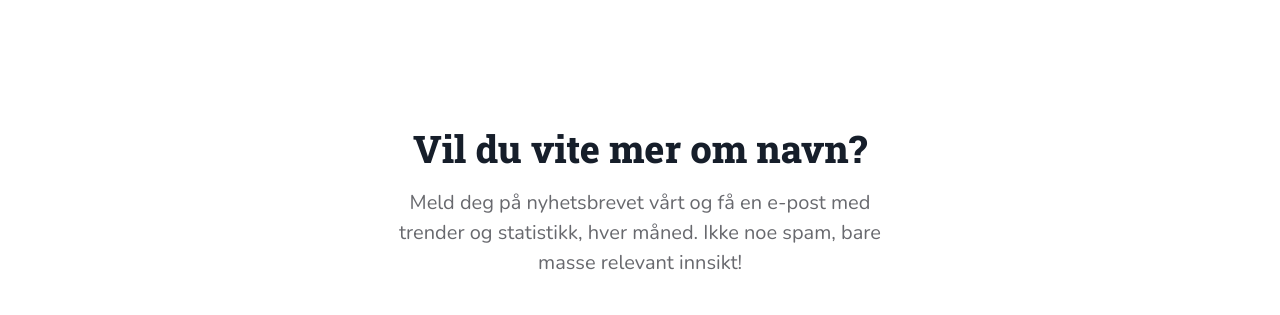
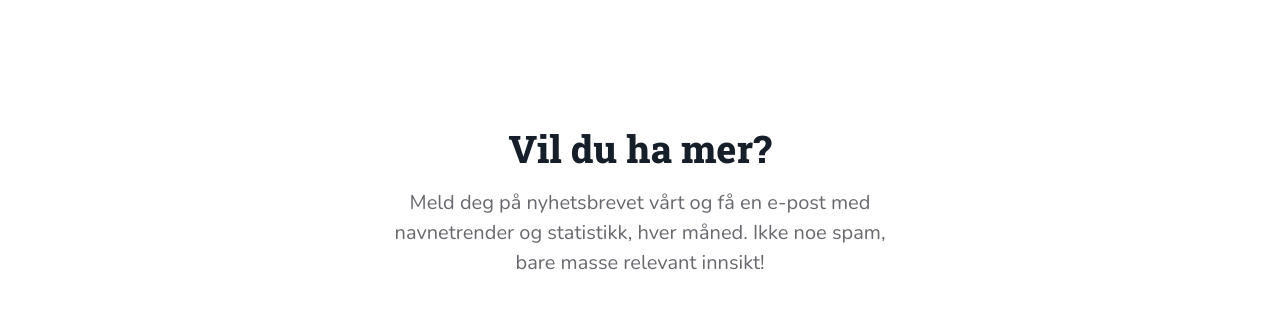
Before and after one commit to stenersenberg/stenersenberg.github.io, a website: page index.html in a window 1280 px wide. Shown: the part 4540-4855 px from the top of the page. Drawn offline with Linux system fonts and the light colour scheme; grey boxes are pictures that could not be loaded.

Commit message:
Newsletter

```diff
--- a/index.html
+++ b/index.html
@@ -148,8 +148,8 @@
 
 		<div style="width: 100%; display: flex; align-items: center; flex-direction: column; padding-left: 20px; padding-right: 20px">
 			<div style="text-align: center;">
-				<h2 class="mt-0 mb-16">Vil du vite mer om navn?</h2>
-				<p style="max-width: 500px; margin-bottom: 40px" class="m-0">Meld deg på nyhetsbrevet vårt og få en e-post med trender og statistikk, hver måned. Ikke noe spam, bare masse relevant innsikt!</p>
+				<h2 class="mt-0 mb-16">Vil du ha mer?</h2>
+				<p style="max-width: 500px; margin-bottom: 40px" class="m-0">Meld deg på nyhetsbrevet vårt og få en e-post med navnetrender og statistikk, hver måned. Ikke noe spam, bare masse relevant innsikt!</p>
 			</div>
 			<iframe class="iframe" src="https://findbabynames.substack.com/embed"
 					style="border:1px solid #EEE; background:white;" frameborder="0" scrolling="no"></iframe>
```
